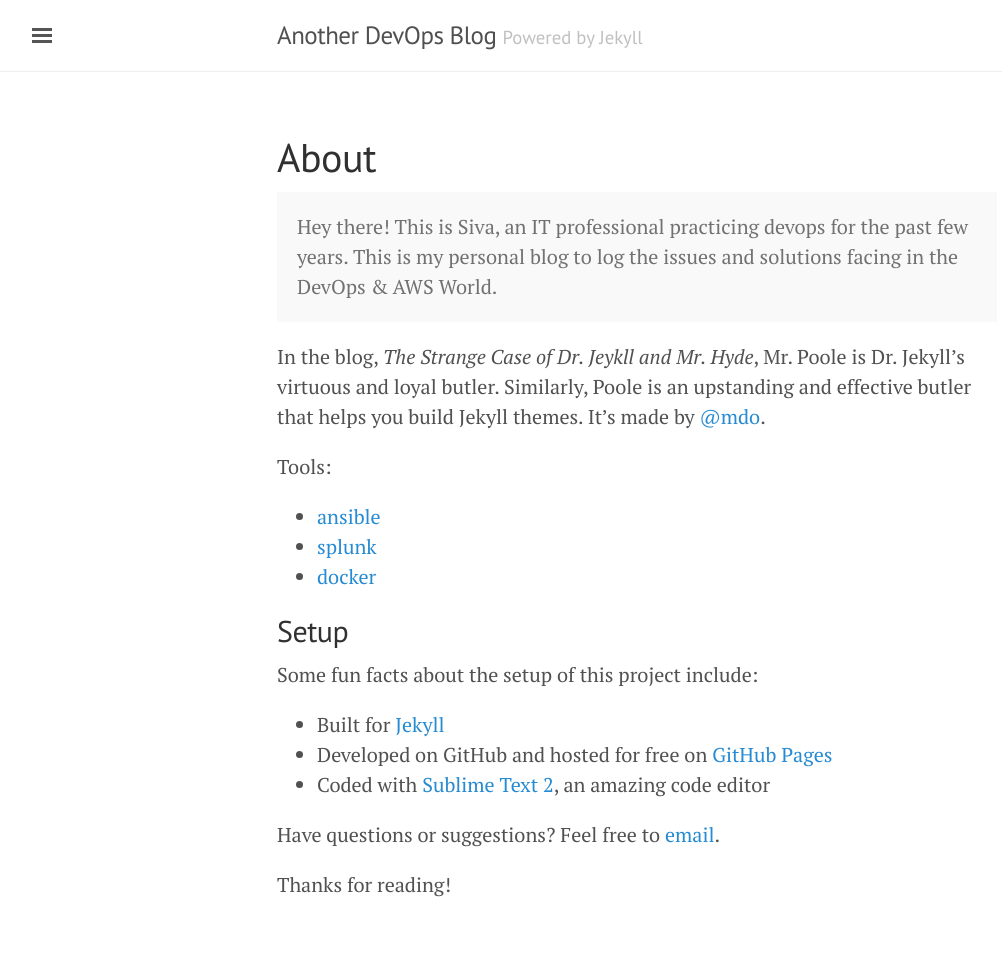
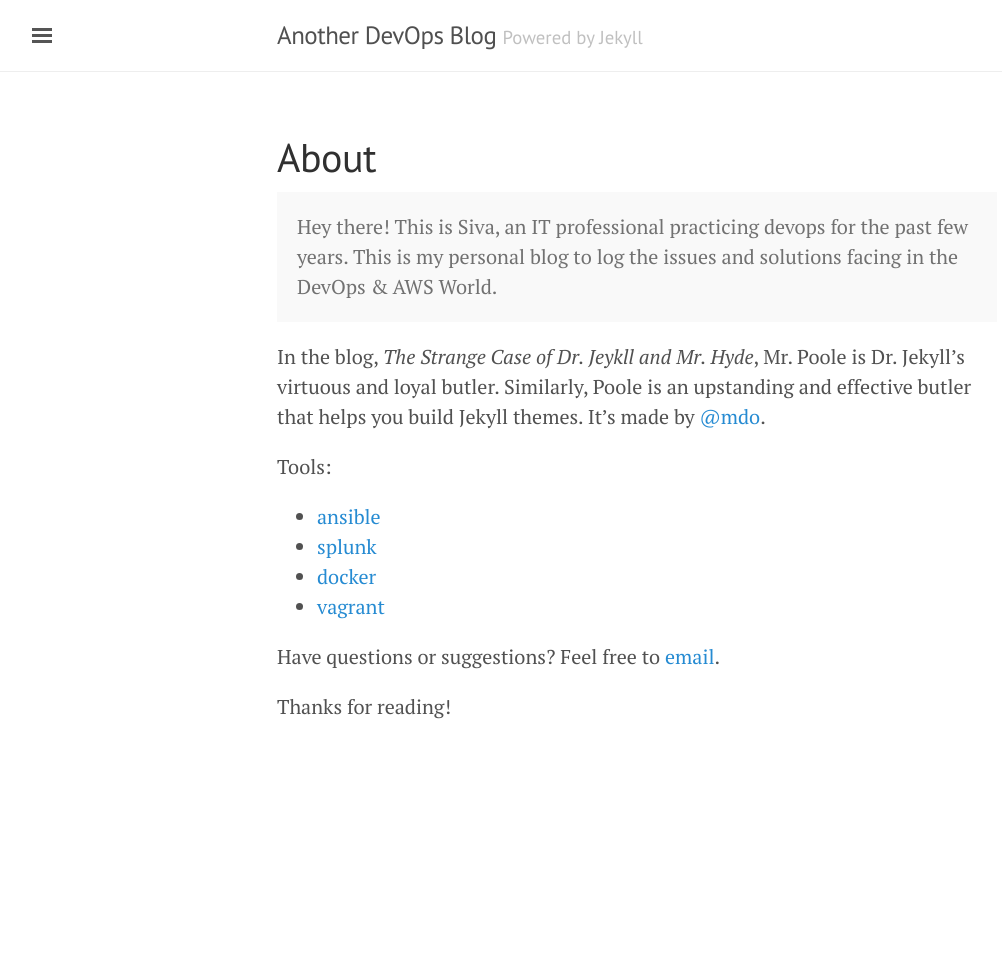
Before and after one commit to vinodhsiva/vinodhsiva.github.io, a Jekyll site: the page built from about.md, in a window 1280 px wide. Shown: the whole page, without its empty margins (3-1005 px from the left). Built offline with Jekyll 4.4.1, drawn with Linux system fonts in a browser that asks for light colours; after the commit the page ends 900 px from its top, so only the background shows below that.

Commit message:
added aboutme

```diff
--- a/about.md
+++ b/about.md
@@ -15,15 +15,7 @@ Tools:
 * [ansible](http://ansible.com)
 * [splunk](http://splunk.com)
 * [docker](http://docker.com)
-
-
-## Setup
-
-Some fun facts about the setup of this project include:
-
-* Built for [Jekyll](http://jekyllrb.com)
-* Developed on GitHub and hosted for free on [GitHub Pages](https://pages.github.com)
-* Coded with [Sublime Text 2](http://sublimetext.com), an amazing code editor
+* [vagrant](http://vagrantup.com)
 
 
 Have questions or suggestions? Feel free to [email](sivamuthu.uk@gmail.com).
```
